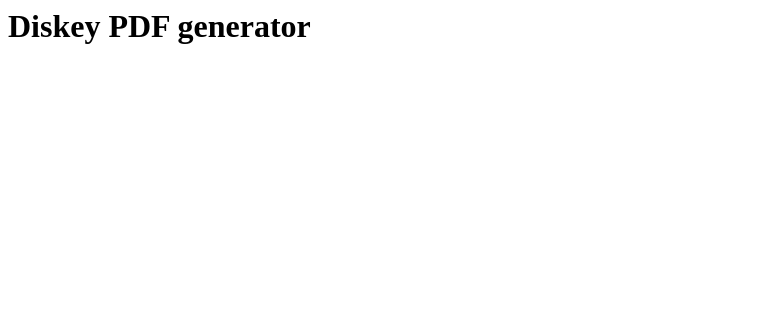
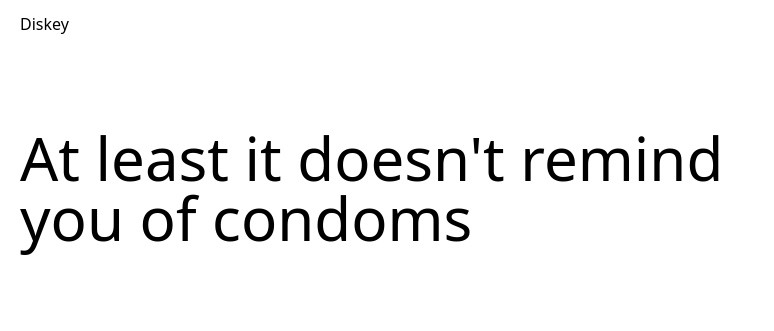
Before and after one commit to l0uisgrange/diskey, a plain HTML site: page docs/index.html in a window 1280 px wide. Shown: the whole page, without its empty margins (0-774 px from the left). Drawn offline with nearby package versions, Linux system fonts and the light colour scheme.

Commit message:
Update index.html

```diff
--- a/docs/index.html
+++ b/docs/index.html
@@ -1,8 +1,16 @@
-<html>
+<html lang="en">
   <head>
-    <title>Diskey</title>
+    <title>Diskey - PDF generating language</title>
+    <meta charset="utf-8">
+    <meta name="viewport" content="width=device-width,initial-scale=1">
+    <script src="https://cdn.tailwindcss.com"></script>
   </head>
   <body>
-    <h1>Diskey PDF generator</h1>
+    <section class="mx-auto px-5 py-3 max-w-7xl">
+      <h5 class="font-medium">Diskey</h5>
+    </section>
+    <section class="mx-auto px-5 py-20 max-w-7xl">
+      <h1 class="text-6xl max-w-3xl mr-auto">At least it doesn't remind you of condoms</h1>
+    </section>
   </body>
 </html>
```
